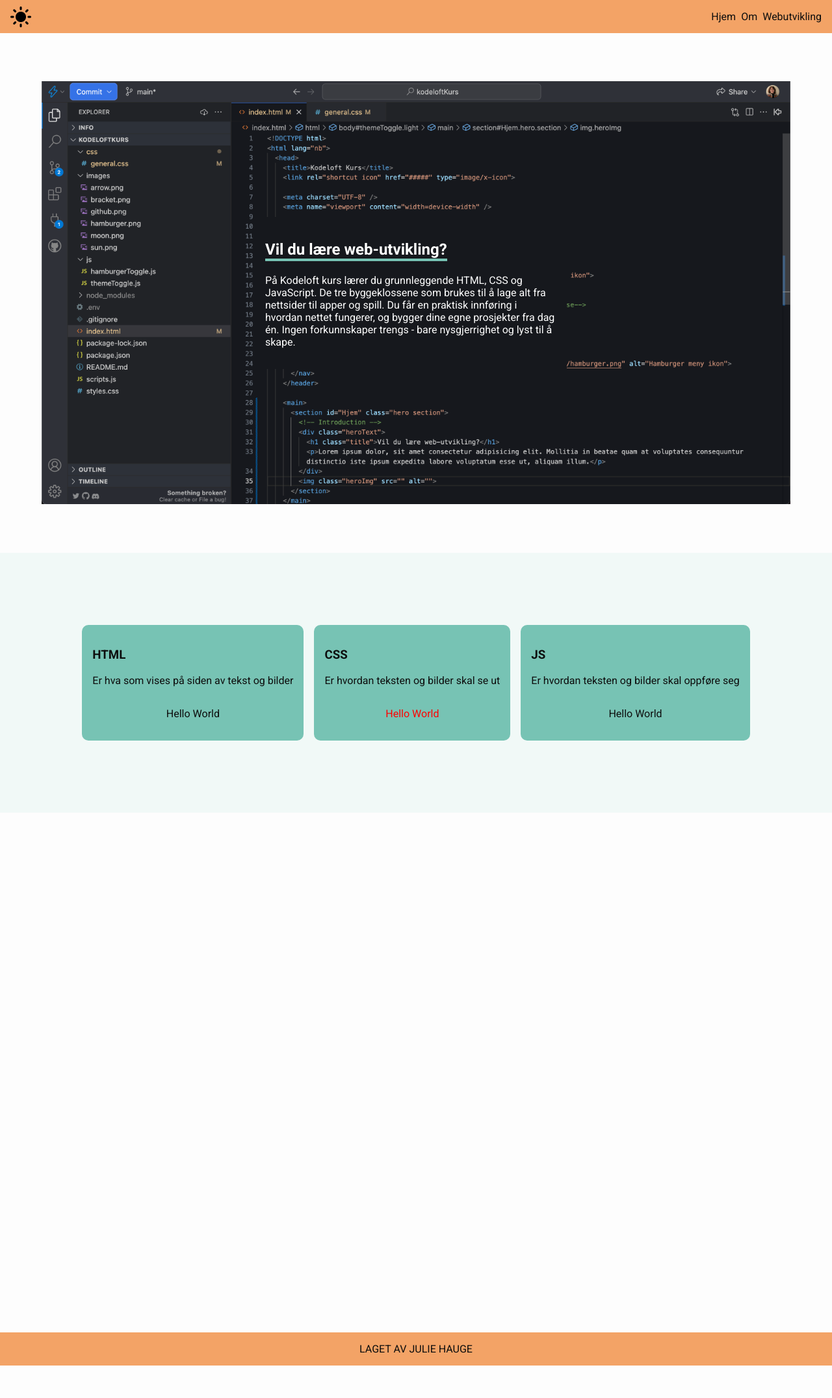
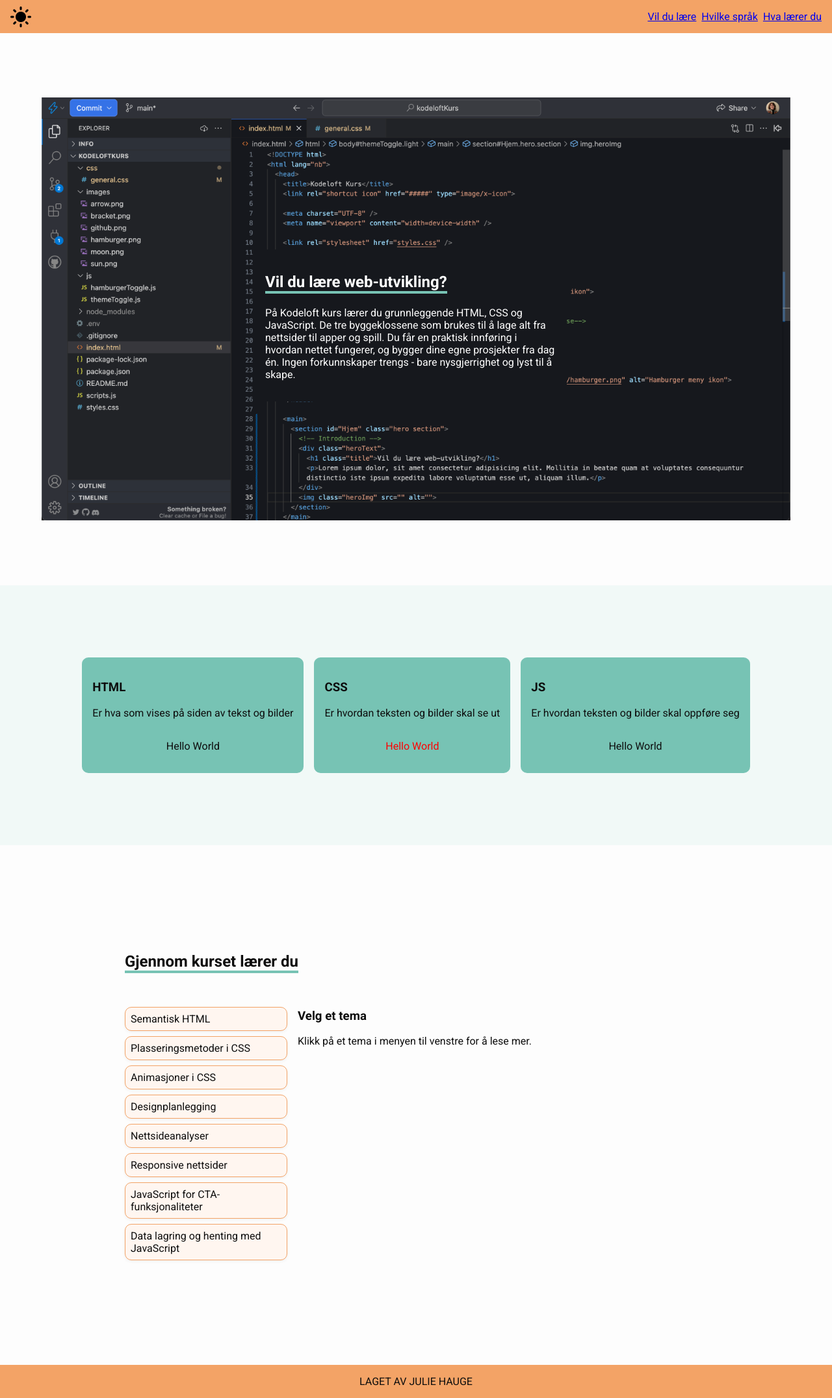
Before and after one commit to JulieKodehode/kodeloftKurs, a website with bundled scripts: page index.html in a window 1280 px wide. Shown: the whole page at 65% size. Before the commit the page ends 2102 px from the top, so only its background shows below. Built offline with nearby package versions, Linux system fonts and the light colour scheme.

Commit message:
Added learning section + small resposnive fixes

```diff
--- a/css/general.css
+++ b/css/general.css
@@ -56,6 +56,9 @@ color: var(--lightColor);
 
     padding-inline: var(--generalSpacing);
     background-color: var(--secondaryColor);
+
+    position: sticky;
+    top: 0;
 }
 
 .navList {
@@ -84,6 +87,11 @@ color: var(--lightColor);
 
 /* HEADER TABLET AND BELOW*/
 @media (max-width: 768px){
+    .header {
+        align-items: flex-start;
+        padding-block: var(--generalSpacing);
+    }
+
     .hamburgerIcon {
         display: block;
     }
@@ -101,11 +109,6 @@ color: var(--lightColor);
         color: var(--darkColor);
         text-align: right;
     }
-
-    .header {
-        align-items: flex-start;
-        padding-block: var(--generalSpacing);
-    }
 }
 
 /* HERO SECTION */
@@ -121,6 +124,8 @@ color: var(--lightColor);
     background-position: center;
     background-size: 90%;
     background-repeat: no-repeat;
+
+    padding-top: 50px; /* Midlertidig for header overlap */
 }
 
 .heroText {
@@ -192,12 +197,83 @@ color: var(--lightColor);
 
 /* LANGUAGE TABLET AND BELOW*/
 @media (max-width: 768px){
+    .halfSection {
+        height: 100vh; /* Mobil bryter med 50vh */
+    }
+
     .language {
         flex-direction: column;
         padding-inline: 5%; /* Concider this a global for all below screens */
+
+        padding-top: 30px; /* Midlertidig for header overlap */
     }
 
     .languageContainer {
+        flex-direction: column;
+    }
+}
+
+/* LEARNING SECTION */
+.learning {
+    display: flex;
+    flex-direction: column;
+    align-items: flex-start;
+    justify-content: center;
+    gap: 16px; /* TEMP: Might change placement */
+    padding-inline: 15%;
+}
+
+.learningContainer {
+    display: flex;
+    align-items: flex-start;
+    gap: 16px;
+}
+
+.learningList {
+    width: 250px;
+    display: flex;
+    flex-direction: column;
+    gap: 8px;
+    list-style-type: none;
+    padding-left: 0;
+}
+
+.learningListItem {
+    padding: 8px;
+    background-color: var(--secondaryColorSoft);
+    border: 0.5px solid var(--secondaryColor);
+    border-radius: 10px;
+
+    color: var(--darkColor);
+
+    cursor: pointer;
+    box-shadow: 0 2px 5px rgba(0, 0, 0, 0.05); /* Might remove*/
+  }
+
+  .learningListItem:hover {
+    background-color: var(--secondaryColor);
+    border-color: var(--);
+  }
+
+  .learningDisplayBox {
+    height: 300px; /* Might change*/
+    display: flex;
+    flex-direction: column;
+    align-items: center;
+    justify-content: center;
+    gap: 8px;
+  }
+
+/* LEARNING TABLET AND BELOW */
+@media (max-width: 768px){
+    .learning {
+        flex-direction: column;
+        padding-inline: 5%;
+
+        padding-top: 30px; /* Midlertidig for header overlap */
+    }
+
+    .learningContainer {
         flex-direction: column;
     }
 }
--- a/index.html
+++ b/index.html
@@ -16,9 +16,9 @@
 
       <nav class="nav">
         <ul id="hamburgerMenu" class="navList"> <!-- Kommer til å bytte klasse-->
-          <li class="navItem">Hjem</li>
-          <li class="navItem">Om</li>
-          <li class="navItem">Webutvikling</li>
+          <a href="#home"> <li class="navItem">Vil du lære</li> </a>
+          <a href="#languages"> <li class="navItem">Hvilke språk</li> </a>
+          <a href="#learning"> <li class="navItem">Hva lærer du</li> </a>
         </ul>
 
         <img id="hamburgerMenuIcon" class="icon hamburgerIcon" src="./images/hamburger.png" alt="Hamburger meny ikon">
@@ -26,7 +26,7 @@
     </header>
 
     <main>
-      <section id="Hjem" class="hero fullSection">
+      <section id="home" class="hero fullSection">
         <!-- Hero section -->
         <div class="heroText">
           <h1 class="title underline">Vil du lære web-utvikling?</h1>
@@ -41,7 +41,7 @@
       </section>
 
       <!-- Language section -->
-      <section class="language halfSection">
+      <section id="languages" class="language halfSection">
         <div class="languageContainer">
           <div class="languageCard">
             <div class="languageCardText">
@@ -53,6 +53,7 @@
               <p>Hello World</p>
             </div>
           </div>
+
           <div class="languageCard">
             <div class="languageCardText">
               <h3>CSS</h3>
@@ -63,6 +64,7 @@
               <p style="color: red">Hello World</p>
             </div>
           </div>
+
           <div class="languageCard">
             <div class="languageCardText">
               <h3>JS</h3>
@@ -76,18 +78,26 @@
         </div>
       </section>
 
-      <!-- Expectations section -->
-      <section class="fullSection">
-        <!--
-          Semantisk HTML
-          Plasserings metoder i CSS
-          Animasjoner i CSS
-          Design planlegging
-          Nettside analyser
-          Responsive nettsider
-          JavaScript for CTA funksjonaliteter
-          Data lagring og data henting med JavaScript
-        -->
+      <!-- Learning section -->
+      <section id="learning" class="learning fullSection">
+        <h2 class="underline">Gjennom kurset lærer du</h2>
+        <div class="learningContainer">
+          <ul class="learningList">
+            <li class="learningListItem" data-info="Lær hvordan du bygger strukturerte nettsider som er lette å forstå både for mennesker og søkemotorer.">Semantisk HTML</li>
+            <li class="learningListItem" data-info="Utforsk Flexbox og Grid for å skape responsive og moderne layout-strukturer.">Plasseringsmetoder i CSS</li>
+            <li class="learningListItem" data-info="Gi nettsiden din liv med elegante overganger, animasjoner og kreative effekter ved hjelp av CSS.">Animasjoner i CSS</li>
+            <li class="learningListItem" data-info="Lær hvordan du planlegger en nettside fra idé til ferdig design og sikrer god brukeropplevelse.">Designplanlegging</li>
+            <li class="learningListItem" data-info="Forstå hvordan du kan analysere og evaluere eksisterende nettsider for bedre ytelse og funksjonalitet.">Nettsideanalyser</li>
+            <li class="learningListItem" data-info="Bygg nettsider som fungerer sømløst på både mobil, nettbrett og PC ved å bruke responsivt design.">Responsive nettsider</li>
+            <li class="learningListItem" data-info="Lær å bruke JavaScript for å lage klikkbare knapper, popup-effekter og andre interaktive elementer.">JavaScript for CTA-funksjonaliteter</li>
+            <li class="learningListItem" data-info="Oppdag hvordan du lagrer og henter data i nettleseren med JavaScript for mer dynamiske løsninger.">Data lagring og henting med JavaScript</li>
+          </ul>
+
+          <div id="learningDisplayBox" class="learningDdisplayBox">
+            <h3>Velg et tema</h2>
+            <p>Klikk på et tema i menyen til venstre for å lese mer.</p>
+          </div>
+        </div>
       </section>
     </main>
 
--- /dev/null
+++ b/js/learningToggle.js
@@ -0,0 +1,21 @@
+const items = document.querySelectorAll(".learningListItem");
+const displayBox = document.querySelector("#learningDisplayBox");
+
+function learningToggle(event) {
+    console.log("Hi from learningToggle");
+
+    const item = event.currentTarget; // Elementet som ble klikket
+    console.log(item)
+
+    displayBox.innerHTML = `
+        <h3>${item.textContent}</h3>
+        <p>${item.dataset.info}</p>
+    `;
+}
+
+// Legg til event listener på hvert listeelement
+items.forEach(item => {
+    item.addEventListener("click", learningToggle);
+});
+
+export { learningToggle };
--- a/scripts.js
+++ b/scripts.js
@@ -1,2 +1,3 @@
 import { themeToggle } from "./js/themeToggle.js";
 import { hamburgerToggle } from "./js/hamburgerToggle.js";
+import { learningToggle } from "./js/learningToggle.js";
```
